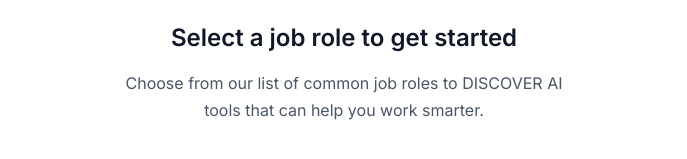
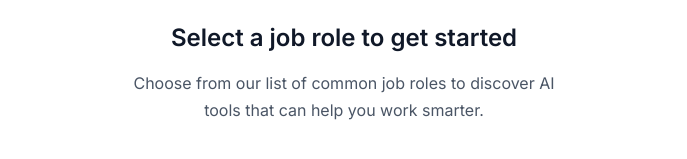
Before and after one commit to rousseaukazi/t_blog, a Next.js app: page / in a window 1280 px wide. Shown: the part 411-570 px from the top of the page, without its empty margins (296-983 px from the left). Built offline with nearby package versions, Linux system fonts and the light colour scheme.

Commit message:
discover

```diff
--- a/src/app/page.tsx
+++ b/src/app/page.tsx
@@ -209,7 +209,7 @@ export default function Home() {
             Select a job role to get started
           </h2>
           <p className="text-gray-600 max-w-md mx-auto">
-            Choose from our list of common job roles to DISCOVER AI tools that can help you work smarter.
+            Choose from our list of common job roles to discover AI tools that can help you work smarter.
           </p>
         </div>
       )}
```
